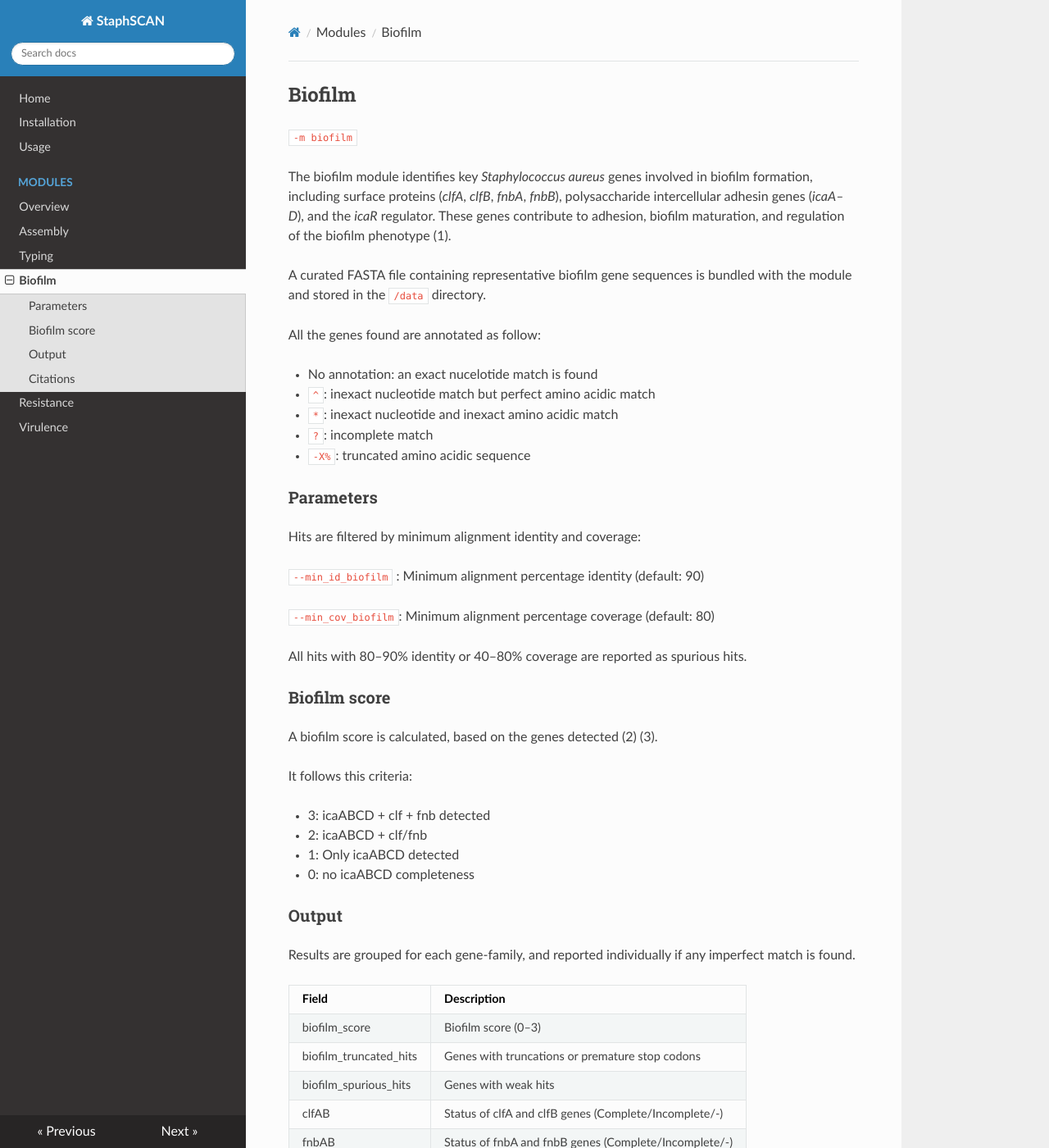
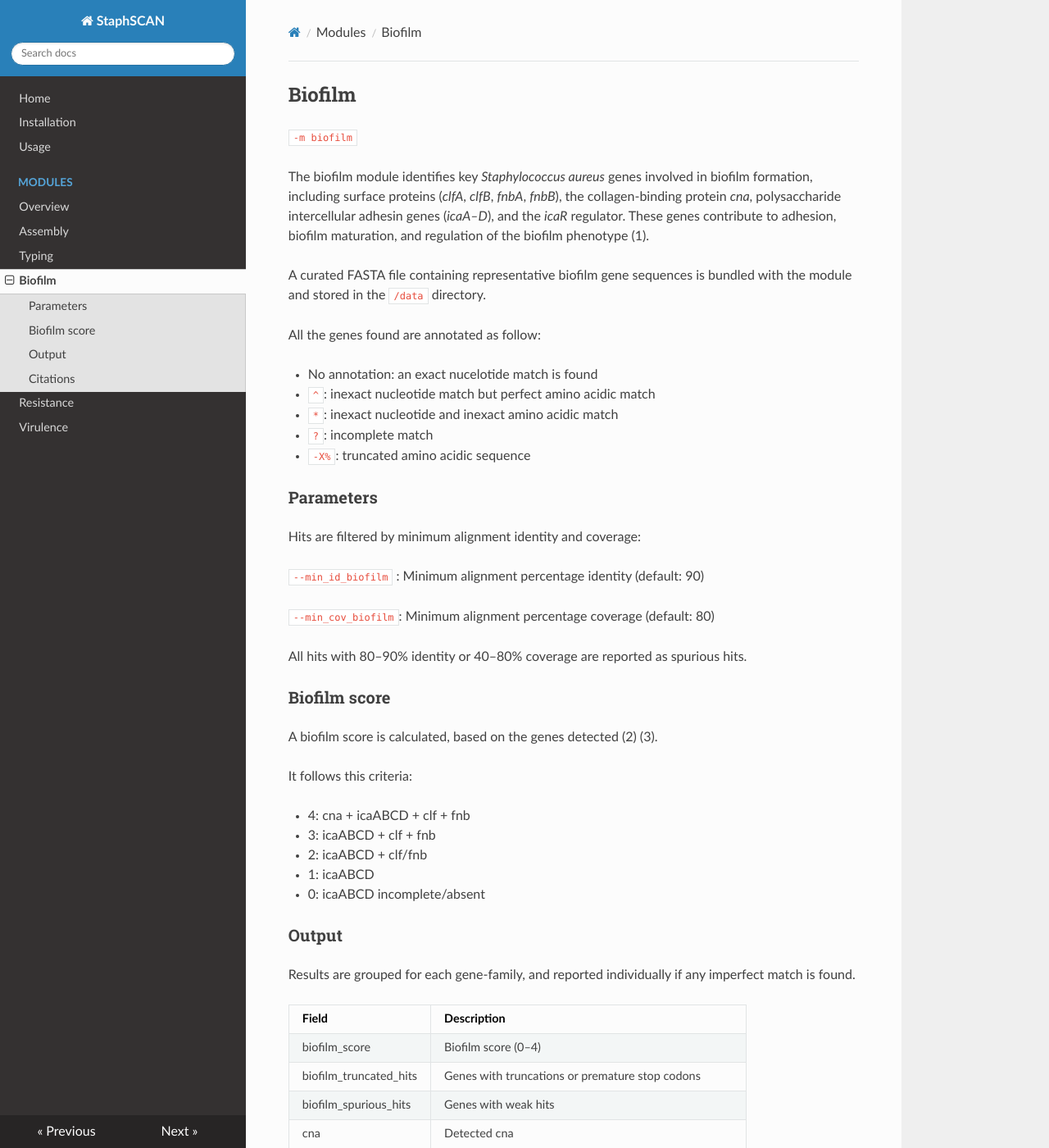
Before and after one commit to riccabolla/StaphSCAN, an MkDocs documentation site: the page built from docs/biofilm.md, in a window 1280 px wide and 1400 px high. Shown: the whole window at 82% size. Built offline with MkDocs 1.6.1, drawn with Linux system fonts in a browser that asks for light colours; nearby versions of some CDN libraries.

Commit message:
added cna gene biofilm

```diff
--- a/docs/biofilm.md
+++ b/docs/biofilm.md
@@ -2,7 +2,7 @@
 
 ``-m biofilm``
 
-The biofilm module identifies key *Staphylococcus aureus* genes involved in biofilm formation, including surface proteins (*clfA*, *clfB*, *fnbA*, *fnbB*), polysaccharide intercellular adhesin genes (*icaA–D*), and the *icaR* regulator. These genes contribute to adhesion, biofilm maturation, and regulation of the biofilm phenotype (1).
+The biofilm module identifies key *Staphylococcus aureus* genes involved in biofilm formation, including surface proteins (*clfA*, *clfB*, *fnbA*, *fnbB*), the collagen-binding protein *cna*, polysaccharide intercellular adhesin genes (*icaA–D*), and the *icaR* regulator. These genes contribute to adhesion, biofilm maturation, and regulation of the biofilm phenotype (1).
 
 A curated FASTA file containing representative biofilm gene sequences is bundled with the module and stored in the ``/data`` directory.
 
@@ -34,13 +34,15 @@ A biofilm score is calculated, based on the genes detected (2) (3).
 
 It follows this criteria:
 
-* 3: icaABCD + clf + fnb detected
+* 4: cna + icaABCD + clf + fnb
+
+* 3: icaABCD + clf + fnb
 
 * 2: icaABCD + clf/fnb
 
-* 1: Only icaABCD detected
+* 1: icaABCD
 
-* 0: no icaABCD completeness
+* 0: icaABCD incomplete/absent
 
 ### Output
 
@@ -48,9 +50,10 @@ Results are grouped for each gene-family, and reported individually if any imper
 
 | Field                          | Description                                                   |
 | ------------------------------ | ------------------------------------------------------------- |
-| biofilm_score                  | Biofilm score (0–3)                                           |
+| biofilm_score                  | Biofilm score (0–4)                                           |
 | biofilm_truncated_hits         | Genes with truncations or premature stop codons               |
 | biofilm_spurious_hits          | Genes with weak hits                                          |
+| cna                            | Detected cna                                                  |
 | clfAB                          | Status of clfA and clfB genes (Complete/Incomplete/-)         |
 | fnbAB                          | Status of fnbA and fnbB genes (Complete/Incomplete/-)         |
 | icaADBC                        | Status of icaA–D genes (Complete/Incomplete/-)                |
```
